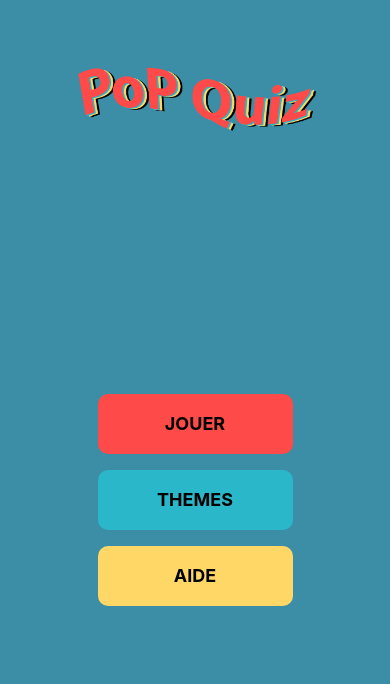
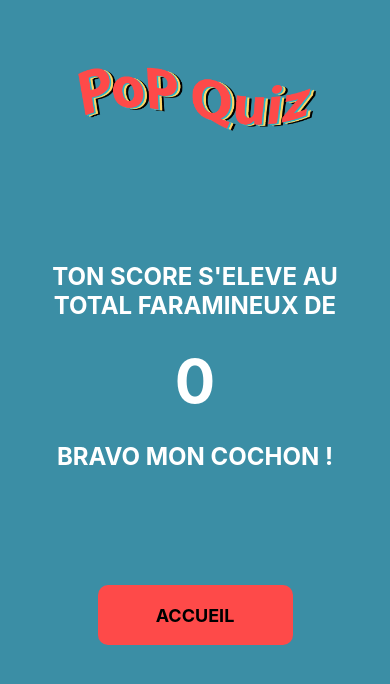
Before and after one commit to JulienIzz/pop-quizz, a React Native app: screen /End in a window 390 px wide. Before the commit this address had no page. Shown: the top 684 px of the page. Built offline with nearby package versions, Linux system fonts and the light colour scheme.

Commit message:
End page fonctionnelle avec score

```diff
--- a/App.jsx
+++ b/App.jsx
@@ -1,6 +1,7 @@
 import { HomePage } from "./src/pages/HomePage";
 import { ThemePage } from "./src/pages/ThemePage";
 import { GamePage } from "./src/pages/GamePage";
+import { EndPage } from "./src/pages/EndPage";
 import { NavigationContainer } from "@react-navigation/native";
 import { createNativeStackNavigator } from "@react-navigation/native-stack";
 import { ThemeContextComp } from "./src/contexts/ThemeContext";
@@ -24,6 +25,7 @@ export default function App() {
             <Stack.Screen name="Home" component={HomePage} />
             <Stack.Screen name="Themes" component={ThemePage} />
             <Stack.Screen name="Game" component={GamePage} />
+            <Stack.Screen name="End" component={EndPage} />
           </Stack.Navigator>
         </NavigationContainer>
       </ScoreContextComp>
--- a/src/others/NextButton.jsx
+++ b/src/others/NextButton.jsx
@@ -13,11 +13,12 @@ export const NextButton = (
   setQuestionDisplayedList,
   questionNumber,
   setQuestionNumber,
-  setButtonColors
+  setButtonColors,
+  navigation
 ) => {
   var newList = questionDisplayedList;
   if (newList.length + 1 === MAX_GAME_QUESTIONS) {
-    console.log("Ici afficher le score et terminer la partie");
+    navigation.navigate("End");
   } else {
     newList.push(questionNumber);
     setQuestionDisplayedList(newList);
--- /dev/null
+++ b/src/pages/EndPage.jsx
@@ -0,0 +1,84 @@
+import { View, Text } from "react-native";
+import React from "react";
+import { MediumButton } from "../components/MediumButton";
+import { HeaderApp } from "../components/HeaderApp";
+import { useContext, useState } from "react";
+import { ThemeContext } from "../contexts/ThemeContext";
+import { useNavigation } from "@react-navigation/native";
+import { ScoreContext } from "../contexts/ScoreContext";
+
+export const EndPage = () => {
+  const { theme, setTheme } = useContext(ThemeContext);
+  const { userScore, setUserScore } = useContext(ScoreContext);
+  const navigation = useNavigation();
+
+  return (
+    <View
+      style={{
+        backgroundColor: theme.background,
+        flex: 1,
+      }}
+    >
+      <HeaderApp />
+
+      <View
+        style={{
+          justifyContent: "center",
+          alignItems: "center",
+          height: "50%",
+        }}
+      >
+        <Text
+          style={{
+            color: "white",
+            fontWeight: "bold",
+            fontSize: 24,
+            textAlign: "center",
+            width: "90%",
+          }}
+        >
+          TON SCORE S'ELEVE AU TOTAL FARAMINEUX DE
+        </Text>
+        <Text
+          style={{
+            color: "white",
+            fontWeight: "bold",
+            fontSize: 60,
+            textAlign: "center",
+            width: "90%",
+            margin: 25,
+          }}
+        >
+          {userScore}
+        </Text>
+        <Text
+          style={{
+            color: "white",
+            fontWeight: "bold",
+            fontSize: 24,
+            textAlign: "center",
+            width: "90%",
+          }}
+        >
+          BRAVO MON COCHON !
+        </Text>
+      </View>
+      <View
+        style={{
+          justifyContent: "center",
+          alignItems: "center",
+        }}
+      >
+        <MediumButton
+          theme={theme}
+          colorType="primary"
+          text="ACCUEIL"
+          pressFunction={() => {
+            navigation.navigate("Home");
+            setUserScore(0);
+          }}
+        />
+      </View>
+    </View>
+  );
+};
--- a/src/pages/GamePage.jsx
+++ b/src/pages/GamePage.jsx
@@ -10,6 +10,7 @@ import { TestAnswerButton } from "../others/TestAnswerButton";
 import { STARTING_BUTTON_COLOR, MAX_NUMBER_QUESTIONS } from "../Constants";
 import { NextButton } from "../others/NextButton";
 import { getRandomInt } from "../others/Random";
+import { useNavigation } from "@react-navigation/native";
 
 export const GamePage = () => {
   var firstQuestion = getRandomInt(MAX_NUMBER_QUESTIONS);
@@ -21,6 +22,7 @@ export const GamePage = () => {
   const [numberOfQuestionDisplayed, setQuestionDisplayed] = useState(1);
   const [nextButtonState, setNextButton] = useState([true, 0]);
   const [questionDisplayedList, setQuestionDisplayedList] = useState([]);
+  const navigation = useNavigation();
 
   return (
     <View
@@ -141,7 +143,8 @@ export const GamePage = () => {
               setQuestionDisplayedList,
               questionNumber,
               setQuestionNumber,
-              setButtonColors
+              setButtonColors,
+              navigation
             )
           }
           state={nextButtonState}
```
